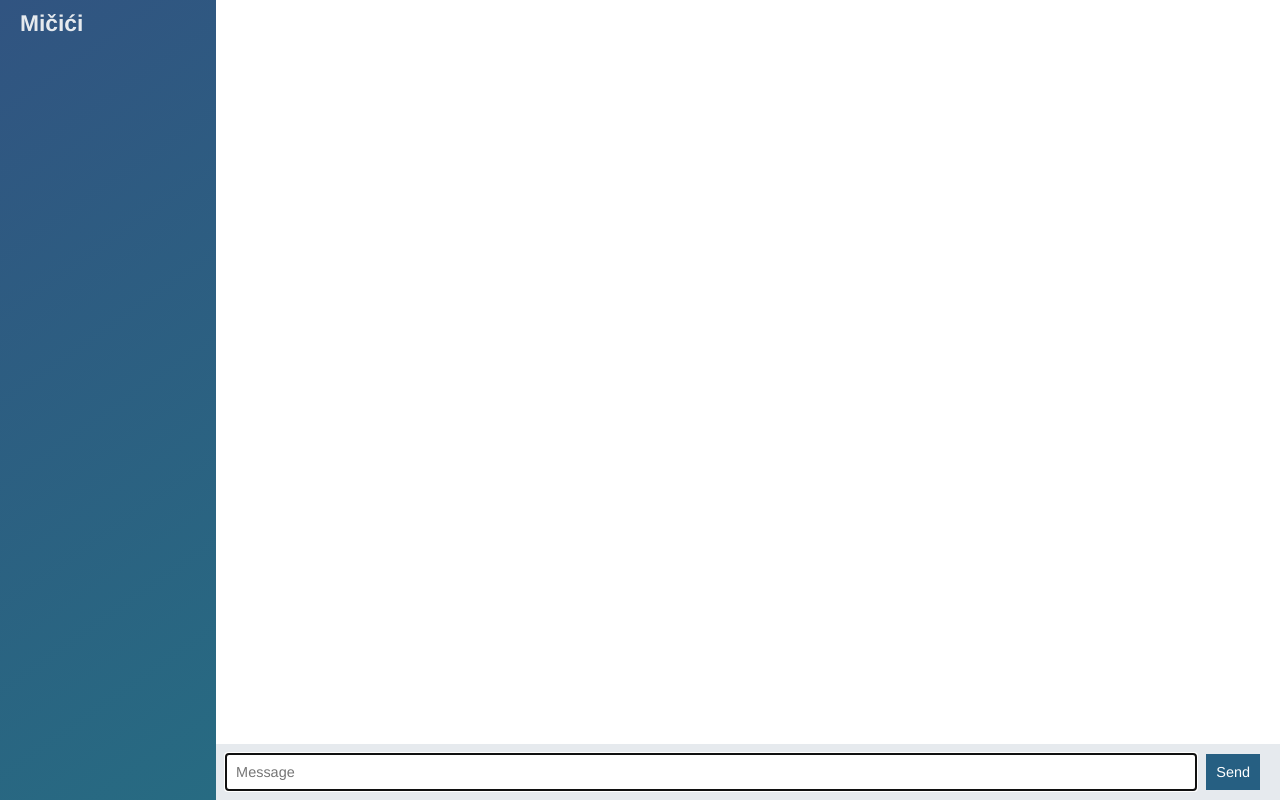
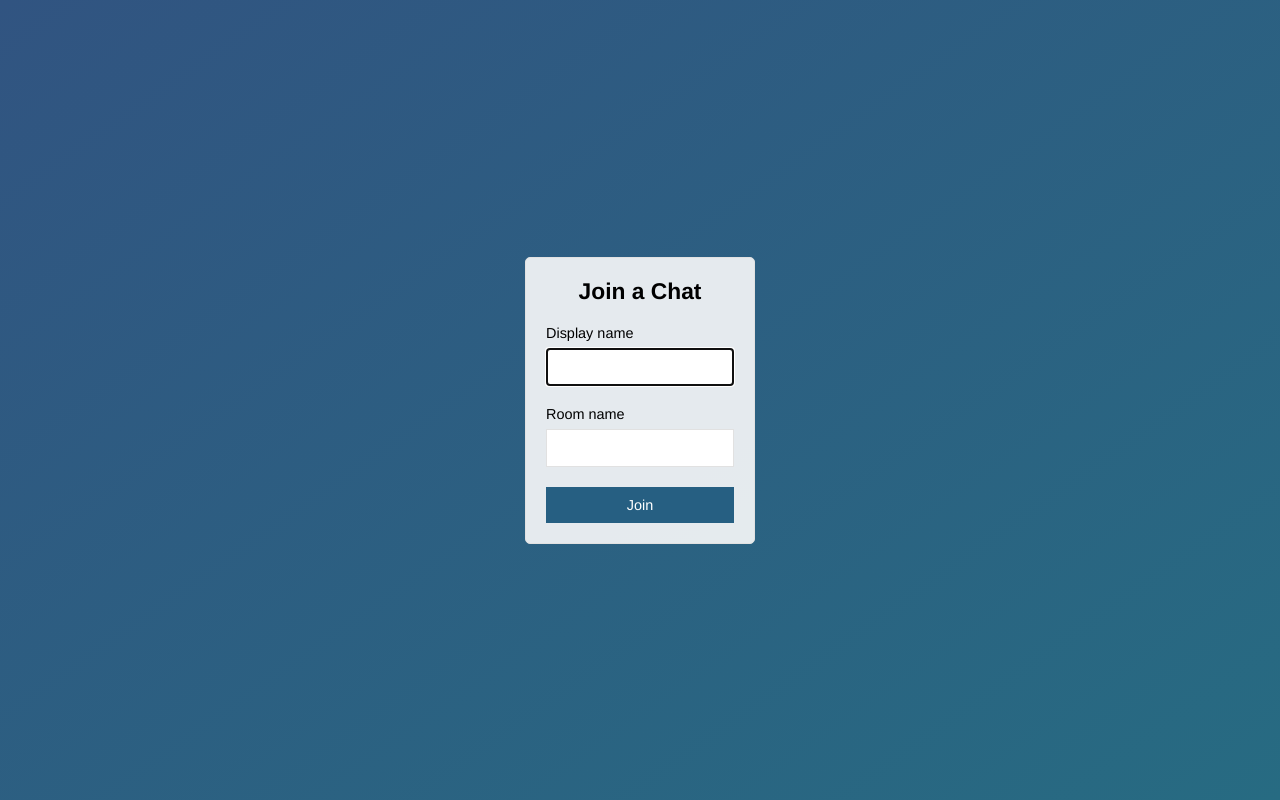
Before and after one commit to Dejan87/node-chat-app, a website: page public/index.html in a window 1280 px wide. Drawn offline with nearby package versions, Linux system fonts and the light colour scheme; no server answers.

Commit message:
Add join page that submits to chat.html

```diff
--- a/public/index.html
+++ b/public/index.html
@@ -4,44 +4,28 @@
     <meta charset="UTF-8">
     <meta name="viewport" content="width=device-width, initial-scale=1.0">
     <meta http-equiv="X-UA-Compatible" content="ie=edge">
-    <title>Chat App</title>
+    <title>Join | Chat App</title>
 
     <link rel="stylesheet" href="/css/styles.css">
 </head>
-<body class="chat">
-
-    <div class="chat__sidebar">
-        <h3>Mičići</h3>
-        <div id="users"></div>
+<body class="centered-form">
+    <div class="centered-form__form">
+        <form action="/chat.html">
+            <div class="form-field">
+                <h3>Join a Chat</h3>
+            </div>
+            <div class="form-field">
+                <label>Display name</label>
+                <input type="text" name="name" autofocus required />
+            </div>
+            <div class="form-field">
+                <label>Room name</label>
+                <input type="text" name="room" required />
+            </div>
+            <div class="form-field">
+                <button>Join</button>
+            </div>
+        </form>
     </div>
-
-    <div class="chat__main">
-        <ol id="messages" class="chat__messages"></ol>
-
-        <div class="chat__footer">
-            <form id="message-form">
-                <input name="message" type="text" placeholder="Message" autofocus autocomplete="off" required />
-                <button>Send</button>
-            </form>
-        </div>
-    </div>
-
-    <script id="message-template" type="text/template">
-        <li class="message">
-            <div class="message__title">
-                <h4>{{from}}</h4>
-                <span>{{createdAt}}</span>
-            </div>
-            <div class="message__body">
-                <p>{{text}}</p>
-            </div>
-        </li>
-    </script>
-
-    <script src="/socket.io/socket.io.js"></script>
-    <script src="/js/libs/jquery-3.3.1.min.js"></script>
-    <script src="/js/libs/moment.js"></script>
-    <script src="/js/libs/mustache.min.js"></script>
-    <script src="/js/index.js"></script>
 </body>
 </html>
```
Also changed, not shown: public/chat.html (added, +47 -0 lines), public/js/chat.js (renamed from public/js/index.js).
